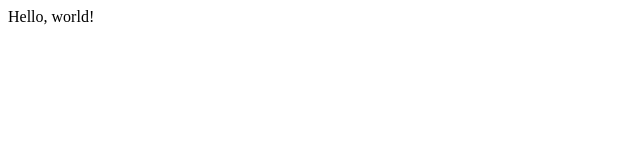
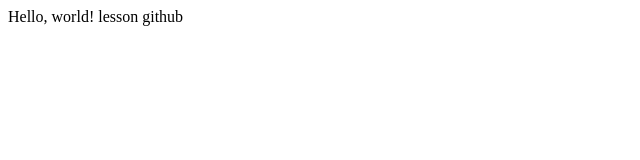
Before and after one commit to aau8/learn_git, a plain HTML site: page index.html in a window 1280 px wide. Shown: the whole page, without its empty margins (0-640 px from the left). Drawn offline with Linux system fonts and the light colour scheme.

Commit message:
add lesson

```diff
--- a/index.html
+++ b/index.html
@@ -8,5 +8,7 @@
 </head>
 <body>
 	Hello, world!
+
+	lesson github
 </body>
 </html>
```
